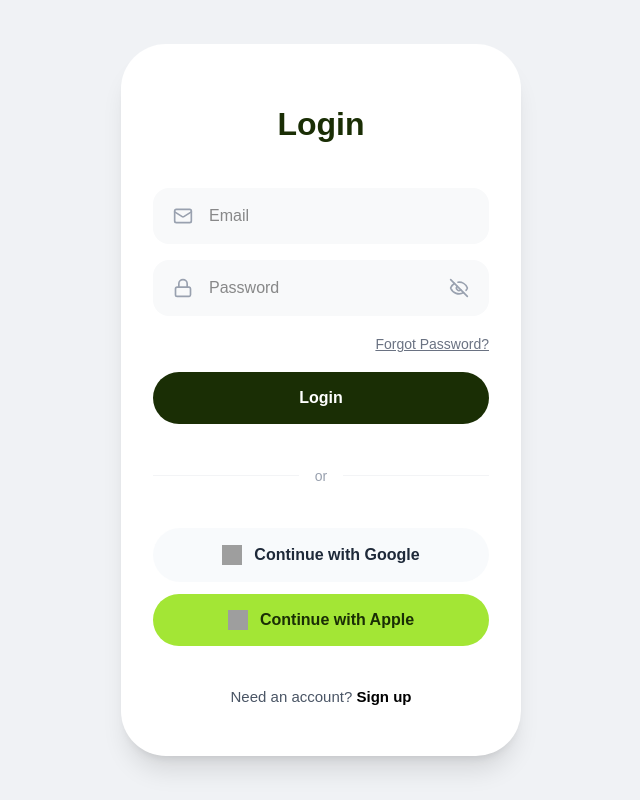
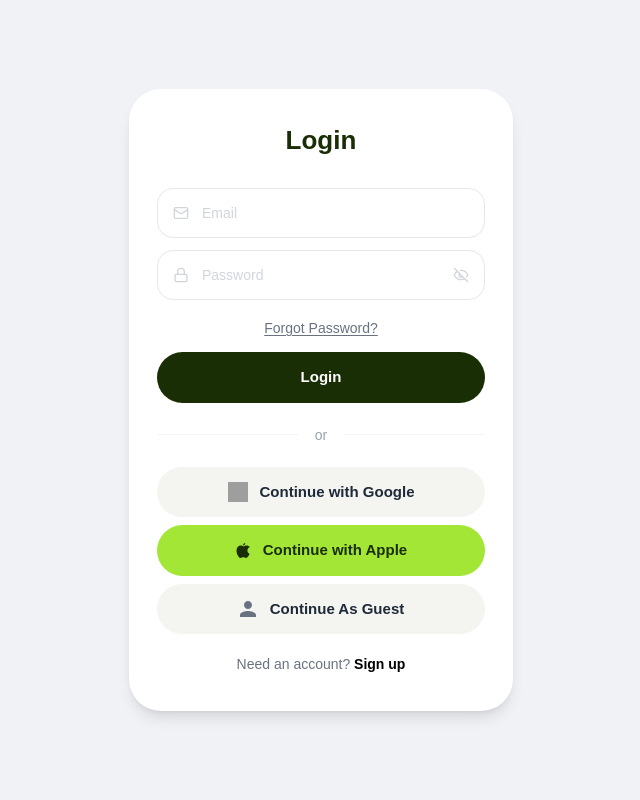
Before and after one commit to tharu-2003/Zephyratechtask-Frontend, a Next.js app: page /login in a window 1280 px wide. Shown: the whole page, without its empty margins (319-959 px from the left). Built offline with nearby package versions, Linux system fonts and the light colour scheme; no server answers; grey boxes are pictures that could not be loaded.

Commit message:
UI: Update styles for Login and Onboarding pages, enhance button component

```diff
--- a/src/app/globals.css
+++ b/src/app/globals.css
@@ -6,7 +6,7 @@
 }
 
 body {
-  background: #f8f9fa;
+  background: #f0f2f5;   /* was #f8f9fa */
   color: var(--foreground);
   font-family: Arial, Helvetica, sans-serif;
 }
--- a/src/app/login/page.tsx
+++ b/src/app/login/page.tsx
@@ -3,7 +3,7 @@
 import { useState } from "react";
 import { useRouter } from "next/navigation";
 import api from "@/lib/api";
-import { Mail, Lock, EyeOff, Loader2 } from "lucide-react";
+import { Mail, Lock, EyeOff, Eye, Loader2 } from "lucide-react";
 import { CustomButton } from "@/components/CustomButton";
 import Link from "next/link";
 
@@ -11,6 +11,7 @@ export default function LoginPage() {
   const router = useRouter();
   const [email, setEmail] = useState("");
   const [password, setPassword] = useState("");
+  const [showPassword, setShowPassword] = useState(false);
   const [loading, setLoading] = useState(false);
   const [error, setError] = useState("");
 
@@ -18,21 +19,12 @@ export default function LoginPage() {
     e.preventDefault();
     setLoading(true);
     setError("");
-
     try {
-      // Send login request to backend API
       const response = await api.post("/api/auth/login", { email, password });
-
-      // Store the authentication token in local storage
       localStorage.setItem("token", response.data.token);
-
       alert("Login Successful! 🎉");
-
-      // Redirect user to the home page on success
       router.push("/");
-
     } catch (err: any) {
-      // Set error message from API response or default to generic message
       setError(err.response?.data?.message || "Login failed. Please try again.");
     } finally {
       setLoading(false);
@@ -41,70 +33,90 @@ export default function LoginPage() {
 
   return (
     <div className="flex items-center justify-center min-h-screen bg-[#f0f2f5] p-4">
-      <div className="w-full max-w-100 bg-white rounded-[45px] p-8 shadow-xl overflow-hidden">
+      <div className="w-full max-w-sm bg-white rounded-[32px] px-7 py-8 shadow-lg">
 
-        <h1 className="text-[32px] font-bold text-center mt-6 mb-10 text-[#1a2e05]">Login</h1>
+        <h1 className="text-[26px] font-bold text-center text-[#1a2e05] mb-7">Login</h1>
 
-        {/* Display Error Message */}
-        {error && <p className="text-red-500 text-sm text-center mb-4 font-medium">{error}</p>}
+        {error && <p className="text-red-500 text-sm text-center mb-3 font-medium">{error}</p>}
 
-        <form className="space-y-4" onSubmit={handleLogin}>
-          <div className="relative group">
-            <Mail className="absolute left-5 top-1/2 -translate-y-1/2 text-gray-400 size-5" />
+        <form className="space-y-3" onSubmit={handleLogin}>
+          {/* Email */}
+          <div className="relative">
+            <Mail className="absolute left-4 top-1/2 -translate-y-1/2 text-gray-300 size-4" />
             <input
               type="email"
               placeholder="Email"
               required
               value={email}
               onChange={(e) => setEmail(e.target.value)}
-              className="w-full pl-14 pr-4 py-4 bg-[#f8f9fa] border-none rounded-2xl focus:ring-2 focus:ring-[#a3e635] outline-none"
+              className="w-full pl-11 pr-4 py-3.5 bg-white border border-gray-200 rounded-2xl text-sm focus:outline-none focus:ring-2 focus:ring-[#a3e635] placeholder:text-gray-300"
             />
           </div>
 
-          <div className="relative group">
-            <Lock className="absolute left-5 top-1/2 -translate-y-1/2 text-gray-400 size-5" />
+          {/* Password */}
+          <div className="relative">
+            <Lock className="absolute left-4 top-1/2 -translate-y-1/2 text-gray-300 size-4" />
             <input
-              type="password"
+              type={showPassword ? "text" : "password"}
               placeholder="Password"
               required
               value={password}
               onChange={(e) => setPassword(e.target.value)}
-              className="w-full pl-14 pr-14 py-4 bg-[#f8f9fa] border-none rounded-2xl focus:ring-2 focus:ring-[#a3e635] outline-none"
+              className="w-full pl-11 pr-11 py-3.5 bg-white border border-gray-200 rounded-2xl text-sm focus:outline-none focus:ring-2 focus:ring-[#a3e635] placeholder:text-gray-300"
             />
-            <EyeOff className="absolute right-5 top-1/2 -translate-y-1/2 text-gray-400 size-5 cursor-pointer" />
+            <button type="button" onClick={() => setShowPassword(!showPassword)}>
+              {showPassword
+                ? <Eye className="absolute right-4 top-1/2 -translate-y-1/2 text-gray-300 size-4" />
+                : <EyeOff className="absolute right-4 top-1/2 -translate-y-1/2 text-gray-300 size-4" />
+              }
+            </button>
           </div>
 
-          <div className="text-right">
-            <Link href="#" className="text-sm font-medium text-gray-500 underline">Forgot Password?</Link>
+          {/* Forgot Password */}
+          <div className="text-center pt-1">
+            <Link href="#" className="text-sm text-gray-500 underline underline-offset-2">
+              Forgot Password?
+            </Link>
           </div>
 
-          <CustomButton variant="primary" className="mt-4" type="submit" disabled={loading}>
-            {loading ? <Loader2 className="animate-spin" /> : "Login"}
+          <CustomButton variant="primary" type="submit" disabled={loading} className="mt-1">
+            {loading ? <Loader2 className="animate-spin size-5" /> : "Login"}
           </CustomButton>
         </form>
 
-        <div className="relative my-10 text-center">
-            <div className="absolute inset-0 flex items-center">
-                <span className="w-full border-t border-gray-100"></span>
-            </div>
-            <span className="relative bg-white px-4 text-gray-400 text-sm">or</span>
+        {/* Divider */}
+        <div className="relative my-5 text-center">
+          <div className="absolute inset-0 flex items-center">
+            <span className="w-full border-t border-gray-100" />
+          </div>
+          <span className="relative bg-white px-4 text-gray-400 text-sm">or</span>
         </div>
 
-        <div className="space-y-3">
-          {/* Social Login Options */}
+        {/* Social Buttons */}
+        <div className="space-y-2">
           <CustomButton variant="social">
             <img src="https://www.svgrepo.com/show/475656/google-color.svg" alt="Google" className="w-5 h-5" />
             Continue with Google
           </CustomButton>
 
           <CustomButton variant="secondary">
-            <img src="https://www.svgrepo.com/show/303108/apple-black-logo.svg" alt="Apple" className="w-5 h-5" />
+            <svg xmlns="http://www.w3.org/2000/svg" viewBox="0 0 814 1000" className="w-4 h-4 fill-[#1a2e05]">
+              <path d="M788.1 340.9c-5.8 4.5-108.2 62.2-108.2 190.5 0 148.4 130.3 200.9 134.2 202.2-.6 3.2-20.7 71.9-68.7 141.9-42.8 61.6-87.5 123.1-155.5 123.1s-85.5-39.5-164-39.5c-76 0-103.7 40.8-165.9 40.8s-105-57.8-155.5-127.4C46 790.7 0 663 0 541.8c0-207.5 135.4-317.3 269-317.3 70.1 0 128.4 46.4 172.5 46.4 42.8 0 109.6-49 192.5-49 30.8 0 133.9 2.6 198.3 99zM512.3 168.2c22.1-26 36.6-61.9 36.6-97.8 0-5.2-.6-10.4-1.3-15.6-34.7 1.3-76 23.4-101.3 53.3-19.5 22.7-37.7 58.6-37.7 95.1 0 5.8.6 11.7 1.3 13.6 2.6.6 6.5.6 10.4.6 31.4 0 70.8-21.4 92-48.9z"/>
+            </svg>
             Continue with Apple
+          </CustomButton>
+
+          <CustomButton variant="social">
+            <svg xmlns="http://www.w3.org/2000/svg" viewBox="0 0 24 24" className="w-5 h-5 fill-gray-500">
+              <path d="M12 12c2.7 0 4.8-2.1 4.8-4.8S14.7 2.4 12 2.4 7.2 4.5 7.2 7.2 9.3 12 12 12zm0 2.4c-3.2 0-9.6 1.6-9.6 4.8v2.4h19.2v-2.4c0-3.2-6.4-4.8-9.6-4.8z"/>
+            </svg>
+            Continue As Guest
           </CustomButton>
         </div>
 
-        <p className="text-center mt-10 mb-4 text-gray-600 text-[15px]">
-          Need an account? <Link href="/" className="font-bold text-black hover:underline">Sign up</Link>
+        <p className="text-center mt-5 mb-1 text-gray-500 text-[14px]">
+          Need an account?{" "}
+          <Link href="/" className="font-bold text-black hover:underline">Sign up</Link>
         </p>
       </div>
     </div>
--- a/src/app/page.tsx
+++ b/src/app/page.tsx
@@ -5,55 +5,59 @@ import Link from "next/link";
 export default function OnboardingPage() {
   return (
     <div className="flex items-center justify-center min-h-screen bg-[#f0f2f5] p-4">
-      {/* Mobile-like Container */}
-      <div className="w-full max-w-100 bg-white rounded-[45px] p-8 shadow-xl flex flex-col items-center">
+      <div className="w-full max-w-sm bg-white rounded-[32px] px-7 py-8 shadow-lg flex flex-col items-center">
 
-        {/* 1. Illustration (Image) */}
-        <div className="w-full flex justify-center mt-8 mb-10">
+        {/* Illustration */}
+        <div className="w-full flex justify-center mt-2 mb-5">
           <img
             src="/human-removebg-preview.png"
             alt="Coaching Illustration"
-            className="w-56 h-auto object-contain"
+            className="w-44 h-auto object-contain"
           />
         </div>
 
-        {/* 2. Text Content */}
-        <div className="text-center mb-8">
-          <h1 className="text-[28px] font-extrabold text-[#1a2e05] leading-tight mb-2">
+        {/* Text */}
+        <div className="text-center mb-5">
+          <h1 className="text-[22px] font-extrabold text-[#1a2e05] leading-tight mb-2">
             Private Coaching
           </h1>
-          <p className="text-gray-500 text-[14px] px-6 leading-relaxed">
+          <p className="text-gray-400 text-[13px] px-4 leading-relaxed">
             Add one-on-one, confidential sessions for only $35 per session
           </p>
         </div>
 
-        {/* 3. Progress Indicators (The small lines) */}
-        <div className="flex gap-2 mb-10">
-          <div className="w-16 h-1 bg-[#a3e635] rounded-full"></div> {/* Active */}
-          <div className="w-16 h-1 bg-gray-100 rounded-full"></div>
-          <div className="w-16 h-1 bg-gray-100 rounded-full"></div>
+        {/* Progress dots */}
+        <div className="flex gap-2 mb-6">
+          <div className="w-12 h-1 bg-[#a3e635] rounded-full" />
+          <div className="w-12 h-1 bg-[#a3e635] rounded-full" />
+          <div className="w-12 h-1 bg-gray-100 rounded-full" />
         </div>
 
-        {/* 4. Action Buttons */}
-        <div className="w-full space-y-3">
+        {/* Buttons */}
+        <div className="w-full space-y-2">
           <CustomButton variant="social">
-            <img src="https://www.svgrepo.com/show/475656/google-color.svg" alt="G" className="w-5 h-5" />
+            <img src="https://www.svgrepo.com/show/475656/google-color.svg" alt="Google" className="w-5 h-5" />
             Continue with Google
           </CustomButton>
 
           <CustomButton variant="secondary">
-            <img src="https://www.svgrepo.com/show/303108/apple-black-logo.svg" alt="A" className="w-5 h-5" />
+            <svg xmlns="http://www.w3.org/2000/svg" viewBox="0 0 814 1000" className="w-4 h-4 fill-[#1a2e05]">
+              <path d="M788.1 340.9c-5.8 4.5-108.2 62.2-108.2 190.5 0 148.4 130.3 200.9 134.2 202.2-.6 3.2-20.7 71.9-68.7 141.9-42.8 61.6-87.5 123.1-155.5 123.1s-85.5-39.5-164-39.5c-76 0-103.7 40.8-165.9 40.8s-105-57.8-155.5-127.4C46 790.7 0 663 0 541.8c0-207.5 135.4-317.3 269-317.3 70.1 0 128.4 46.4 172.5 46.4 42.8 0 109.6-49 192.5-49 30.8 0 133.9 2.6 198.3 99zM512.3 168.2c22.1-26 36.6-61.9 36.6-97.8 0-5.2-.6-10.4-1.3-15.6-34.7 1.3-76 23.4-101.3 53.3-19.5 22.7-37.7 58.6-37.7 95.1 0 5.8.6 11.7 1.3 13.6 2.6.6 6.5.6 10.4.6 31.4 0 70.8-21.4 92-48.9z"/>
+            </svg>
             Continue with Apple
           </CustomButton>
 
-          <CustomButton variant="outline" className="border-none">
-             <span className="text-gray-500 font-bold">Continue As Guest</span>
+          <CustomButton variant="social">
+            <svg xmlns="http://www.w3.org/2000/svg" viewBox="0 0 24 24" className="w-5 h-5 fill-gray-500">
+              <path d="M12 12c2.7 0 4.8-2.1 4.8-4.8S14.7 2.4 12 2.4 7.2 4.5 7.2 7.2 9.3 12 12 12zm0 2.4c-3.2 0-9.6 1.6-9.6 4.8v2.4h19.2v-2.4c0-3.2-6.4-4.8-9.6-4.8z"/>
+            </svg>
+            Continue As Guest
           </CustomButton>
         </div>
 
-        {/* 5. Footer Link */}
-        <p className="text-center mt-8 mb-4 text-gray-500 text-[14px]">
-          Already have an account? <Link href="/login" className="font-bold text-black hover:underline">Log in</Link>
+        <p className="text-center mt-5 mb-1 text-gray-500 text-[14px]">
+          Already have an account?{" "}
+          <Link href="/login" className="font-bold text-black hover:underline">Log in</Link>
         </p>
       </div>
     </div>
--- a/src/components/CustomButton.tsx
+++ b/src/components/CustomButton.tsx
@@ -1,20 +1,19 @@
-// src/components/CustomButton.tsx
 interface ButtonProps extends React.ButtonHTMLAttributes<HTMLButtonElement> {
   variant?: 'primary' | 'secondary' | 'outline' | 'social';
 }
 
 export const CustomButton = ({ children, variant = 'primary', className, ...props }: ButtonProps) => {
-  const baseStyles = "w-full flex items-center justify-center gap-3 py-3.5 px-6 rounded-full font-bold transition-all active:scale-95 text-[16px]";
+  const baseStyles = "w-full flex items-center justify-center gap-3 py-3.5 px-6 rounded-full font-semibold transition-all active:scale-95 text-[15px]";
 
   const variants = {
-    primary: "bg-[#1a2e05] text-white hover:opacity-90", // Dark Green
-    secondary: "bg-[#a3e635] text-[#1a2e05] hover:opacity-90", // Light Green (Apple)
+    primary: "bg-[#1a2e05] text-white hover:opacity-90",
+    secondary: "bg-[#a3e635] text-[#1a2e05] hover:opacity-90",
     outline: "bg-white border border-gray-200 text-gray-700 hover:bg-gray-50",
-    social: "bg-[#f1f5f9]/50 border border-transparent text-gray-800 hover:bg-gray-100"
+    social: "bg-[#f4f5f0] text-gray-800 hover:bg-gray-100",
   };
 
   return (
-    <button className={`${baseStyles} ${variants[variant]} ${className}`} {...props}>
+    <button className={`${baseStyles} ${variants[variant]} ${className ?? ""}`} {...props}>
       {children}
     </button>
   );
```
